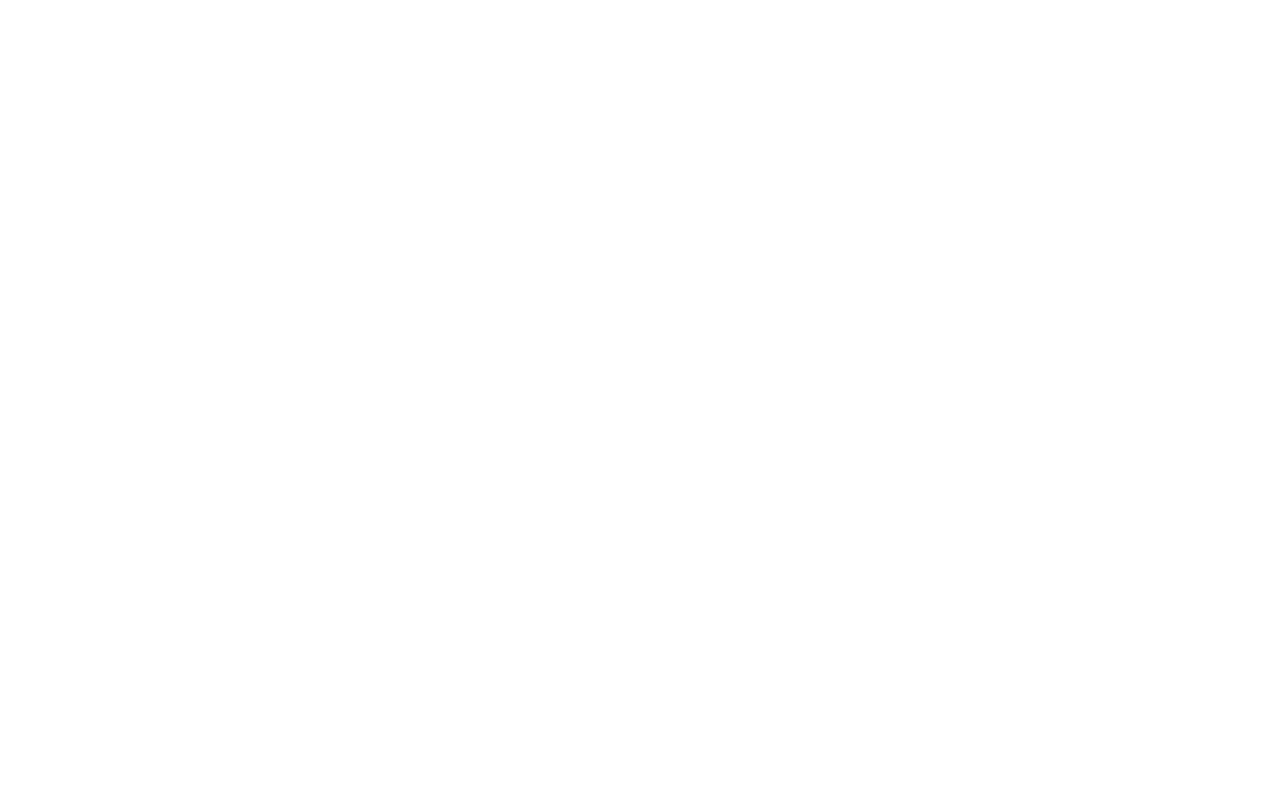
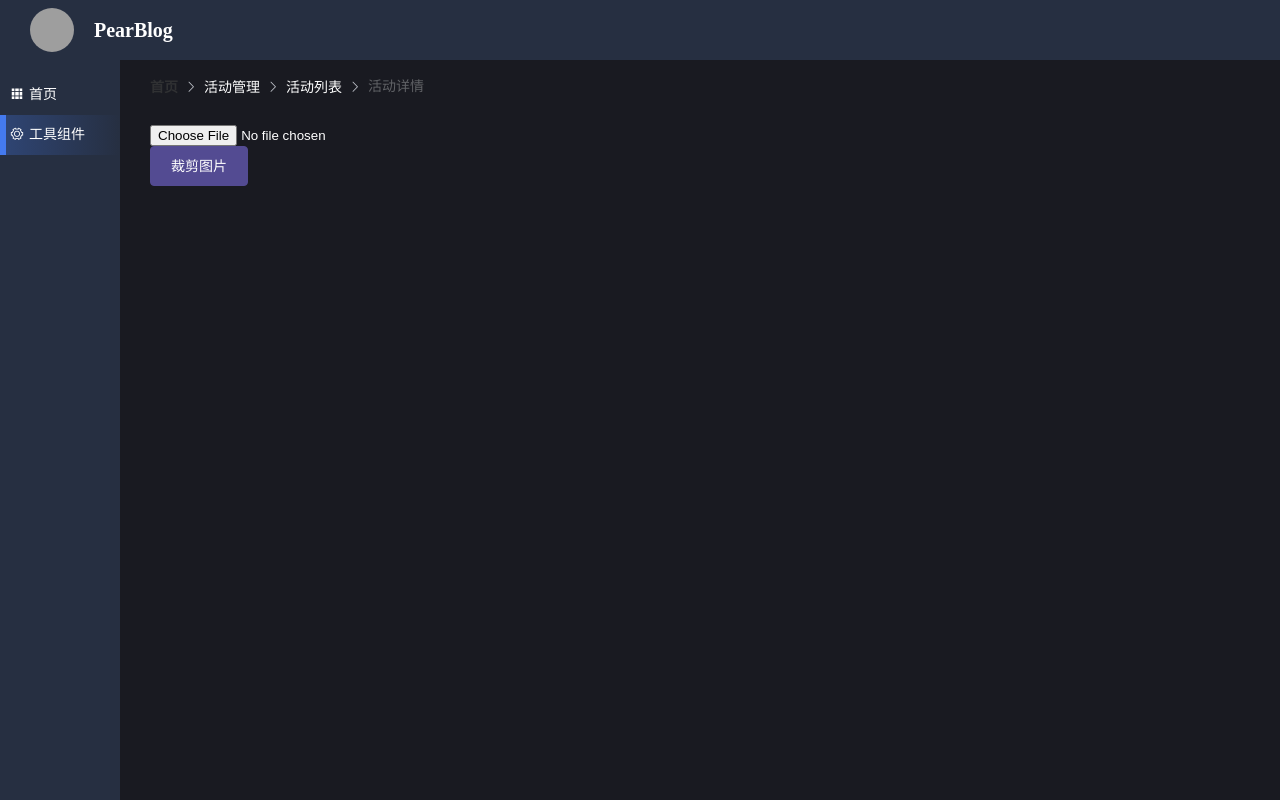
Before and after one commit to QGtiger/PearBlog, a Vue app: page /orm/utils/crop in a window 1280 px wide. Built offline with nearby package versions, Linux system fonts and the light colour scheme; grey boxes are pictures that could not be loaded.

Commit message:
简单裁剪图片

```diff
--- a/package.json
+++ b/package.json
@@ -54,5 +54,6 @@
     "> 1%",
     "last 2 versions",
     "not dead"
-  ]
+  ],
+  "__npminstall_done": false
 }
--- a/src/assets/css/global.scss
+++ b/src/assets/css/global.scss
@@ -2,6 +2,7 @@
 * {
   margin: 0;
   padding: 0;
+  color: #fff;
 }
 
 #app {
--- a/src/assets/json/leftMenu.js
+++ b/src/assets/json/leftMenu.js
@@ -5,21 +5,34 @@ export default [
     path: '/orm',
     subs: []
   },
+  // {
+  //   title: '客户管理',
+  //   icon: 'el-icon-user',
+  //   path: '',
+  //   subs: [
+  //     {
+  //       title: '用户管理',
+  //       icon: 'el-icon-document',
+  //       path: '',
+  //       subs:[]
+  //     },
+  //     {
+  //       title: '权限管理',
+  //       icon: 'el-icon-s-check',
+  //       path: '',
+  //       subs: []
+  //     }
+  //   ]
+  // },
   {
-    title: '客户管理',
-    icon: 'el-icon-user',
-    path: '',
+    title: '工具组件',
+    icon: 'el-icon-setting',
+    path: '/orm/utils',
     subs: [
       {
-        title: '用户管理',
-        icon: 'el-icon-document',
-        path: '',
-        subs:[]
-      },
-      {
-        title: '权限管理',
-        icon: 'el-icon-s-check',
-        path: '',
+        title: 'croper 剪切',
+        icon: 'el-icon-picture-outline',
+        path: '/orm/utils/crop',
         subs: []
       }
     ]
--- a/src/layouts/components/leftMenu.vue
+++ b/src/layouts/components/leftMenu.vue
@@ -1,5 +1,6 @@
 <template>
   <div class="left-menu-cont">
+    <div class="left-main-menu">
       <!-- SVG Sprite -->
       <div style="height: 0; width: 0; position: absolute; visibility: hidden;" aria-hidden="true">
         <svg version="1.1" xmlns="http://www.w3.org/2000/svg" xmlns:xlink="http://www.w3.org/1999/xlink" focusable="false">
@@ -8,13 +9,11 @@
           </symbol>
         </svg>
       </div>
-	<!-- /end sprite -->
-    <div class="left-main-menu">
       <ul class="left-aside">
         <li
           v-for="(item,index) in leftMenu"
           :key="'leftMain'+index"
-          :class="{'active-item': currentPath === item.path}"
+          :class="{'active-item': $route.matched.some(x => x.path === item.path)}"
           class="nav-item"
         >
         <router-link :to="item.path">
@@ -39,8 +38,12 @@ export default {
       currentPath: '' //当前 path
     }
   },
+  watch: {
+    $route(to) {
+      this.currentPath = to.path
+    }
+  },
   mounted () {
-    console.log(this.$route.path)
     this.currentPath = this.$route.path
     let ripplyScott = this.handleRipplyScottInit()
     ripplyScott.init('.nav-item', 0.75);
@@ -117,6 +120,7 @@ $themeColor: #262f41;
     height: 100%;
     padding-top: 15px;
     background-color: $themeColor;
+    position: relative;
     .left-aside {
       li {
         transition: all .3s ease;
--- a/src/layouts/components/mainContainer.vue
+++ b/src/layouts/components/mainContainer.vue
@@ -30,5 +30,8 @@ export default {
   height: 100%;
   background-color: #191a21;
   box-sizing: border-box;
+  .router-view-content {
+    padding: 30px 0;
+  }
 }
 </style>
--- a/src/layouts/mainLayout.vue
+++ b/src/layouts/mainLayout.vue
@@ -12,7 +12,7 @@
         <el-menu-item index="1">处理中心</el-menu-item>
         <el-submenu class="test" index="2">
           <template slot="title">我的工作台</template>
-          <el-menu-item index="2-1">选项1</el-menu-item>
+          <el-menu-item index="2-1" @click="handleTest">选项1</el-menu-item>
           <el-menu-item index="2-2">选项2</el-menu-item>
           <el-menu-item index="2-3">选项3</el-menu-item>
           <el-submenu index="2-4">
@@ -42,6 +42,9 @@ export default {
   methods: {
     handleSelect(key, keyPath) {
       console.log(key, keyPath)
+    },
+    handleTest () {
+      console.log('test')
     }
   }
 }
--- a/src/router/index.js
+++ b/src/router/index.js
@@ -2,6 +2,7 @@ import Vue from 'vue'
 import VueRouter from 'vue-router'
 import shouye from './modules/shouye'
 import ormshouye from './modules/orm/auth'
+import utils from './modules/orm/utils'
 
 Vue.use(VueRouter)
 
@@ -10,9 +11,11 @@ const routes = [
 ]
 
 const OrmRoutes = [
-  ...ormshouye
+  ...ormshouye,
+  ...utils
 ].map(item => {
   item.path = '/orm' + item.path
+  if (item.redirect) item.redirect = '/orm' + item.redirect
   return item
 })
 
@@ -21,6 +24,8 @@ const finalRoutes = [
   ...OrmRoutes
 ]
 
+console.log(finalRoutes)
+
 const router = new VueRouter({
   mode: 'history',
   base: process.env.BASE_URL,
--- /dev/null
+++ b/src/router/modules/orm/utils.js
@@ -0,0 +1,20 @@
+const Layout = () => import('@/layouts/ORMLayout')
+
+export default [
+  {
+    path: '/utils',
+    name: 'orm-utils',
+    component: Layout,
+    redirect: '/utils/crop',
+    meta: {
+      isAdmin: false,
+      isLogin: true
+    },
+    children: [
+      {
+        path: 'crop',
+        component: () => import('@/views/orm/cropPage/cropPage'),
+      }
+    ]
+  }
+]
--- a/src/utils/request.js
+++ b/src/utils/request.js
@@ -2,7 +2,7 @@ import axios from 'axios'
 import router from '../router'
 
 const service = axios.create({ //'http://123.56.20.26:3000'
-  baseURL: 'http://localhost:3000',
+  baseURL: 'http://123.56.20.26:3000',
   timeout: 5000
 })
 
--- /dev/null
+++ b/src/views/orm/cropPage/cropPage.vue
@@ -0,0 +1,168 @@
+<template>
+  <div>
+    <div class="simple-crop">
+      <input type="file"  @change="selectImage($event)">
+      <div class="canvasDiv" v-if="showImg">
+        <!--img背后的canvas-->
+        <canvas ref="canvas" class="canvas"></canvas>
+        <!--裁剪时候的背景-->
+        <div class="bg" @mouseup="mouseupEvent($event)"></div>
+        <!--需要裁剪的图片-->
+        <img ref="img" class="img">
+        <!--裁剪图片区域内的div，为了通过鼠标拖拽进行生成裁剪区域-->
+        <div class="mouseDiv"
+            @mousedown="mousedownEvent($event)"
+            @mouseup="mouseupEvent($event)"
+            @mousemove="mousemoveEvent($event)"
+        >
+        </div>
+
+      </div>
+    </div>
+    <div class="compress-crop">
+      <el-button type="primary">裁剪图片</el-button>
+    </div>
+
+  </div>
+</template>
+
+<script>
+  export default {
+    data () {
+      return {
+        showImg:false,
+        imgType:false,
+        pointX:0,
+        pointY:0,
+        canvasStyle:{}
+      }
+    },
+    methods:{
+      //文件流导出
+      selectImage(event){
+        //获取input[type=file]
+        let file = event.currentTarget;
+        if(!file.files || !file.files[0]){
+          return;
+        }
+        this.showImg = true;
+        let reader = new FileReader();
+        //读取文件流
+        reader.onload = (evt)=>{
+          /*
+          this.$refs.img.src相当于对img节点的src属性操作
+          evt.target.result为图片文件装换的base64编码
+          */
+          this.$refs.img.src = evt.target.result;
+          let imgDOM = this.$refs.img;
+          //当节点渲染完之后
+          this.$nextTick(()=>{
+            //通过Image将在图片背后的canvas画出来
+            let myImg = new Image();
+            myImg.onload = ()=>{
+               //这里一点要乘2,否则显示出来的比例不正常,下面的一些代码也是
+              this.$refs.canvas.width = imgDOM.offsetWidth * 2;
+              this.$refs.canvas.height = imgDOM.offsetHeight * 2;
+              //画背后canvas
+              this.$refs.canvas.getContext('2d').drawImage(myImg,0,0, imgDOM.offsetWidth * 2 , imgDOM.offsetHeight * 2 ,);
+            }
+            myImg.src = evt.target.result;
+          })
+
+        }
+
+        reader.readAsDataURL(file.files[0]);
+
+      },
+      //获取鼠标刚要截取的位置
+      mousedownEvent(event){
+        this.imgType = true;
+        this.pointX = event.offsetX;
+        this.pointY = event.offsetY;
+
+
+      },
+      //当鼠标松开时候(即形成拖拽区域结束)
+      mouseupEvent(){
+        this.imgType = false;
+        let canvas = document.createElement('canvas');
+        let ctx = canvas.getContext('2d');
+        this.$nextTick(()=>{
+          //将img被裁剪的x,y,w,h所对应的canvas区域拿出来
+          let imgData = this.$refs.canvas.getContext('2d').getImageData(
+            this.canvasStyle.x * 2,
+            this.canvasStyle.y * 2,
+            this.canvasStyle.w * 2,
+            this.canvasStyle.h * 2);
+          canvas.width = this.canvasStyle.w * 2;
+          canvas.height = this.canvasStyle.h * 2;
+          //将裁剪的区域给新创建的canvas
+          ctx.putImageData(imgData,0,0,0,0, this.canvasStyle.w * 2, this.canvasStyle.h * 2);
+          //输出base64
+          console.log(canvas.toDataURL("image/jpeg"));
+        })
+      },
+      //鼠标拖拽(通过一个参数imgType控制，当鼠标按下并移动时候才触发实现拖拽)
+      mousemoveEvent(event){
+        if(this.imgType){
+          //获取鼠标拖动的矩形区域
+          let x = event.offsetX;
+          let y = event.offsetY;
+          let top = y < this.pointY ? y : this.pointY;
+          let right = x > this.pointX ? x : this.pointX;
+          let bottom = y > this.pointY ? y : this.pointY;
+          let left = x < this.pointX ? x : this.pointX;
+          this.canvasStyle = {
+            x:left,
+            y:top,
+            w:right - left,
+            h:bottom - top,
+          }
+          //对图片进行裁剪
+          this.$refs.img.style.clip = `rect(${top}px,${right}px,${bottom}px,${left}px)`;
+        }
+      },
+
+    }
+  }
+</script>
+
+<style scoped>
+  .canvasDiv{
+    position: fixed;
+    width: 500px;
+    left: calc(50% - 250px);
+    top: 100px;
+  }
+  .bg{
+    position: fixed;
+    width: 100%;
+    height: 100%;
+    background: black;
+    opacity: 0.5;
+    top: 0;
+    left: 0;
+    z-index: 2;
+  }
+  .img{
+    position: absolute;
+    width: 500px;
+    height: 500px;
+    top: 0;
+    left:0;
+    z-index: 3;
+    user-select: none;
+    object-fit: fill;
+  }
+  .mouseDiv{
+    position: absolute;
+    width: 100%;
+    height: 100%;
+    top: 0;
+    left: 0;
+    z-index: 10;
+  }
+  .canvas{
+    width: 100%;
+  }
+</style>
```
Also changed, not shown: src/views/orm/shouye/shouye.vue (line endings or trailing spaces). Lines whose indentation alone changed are shown as unchanged.
